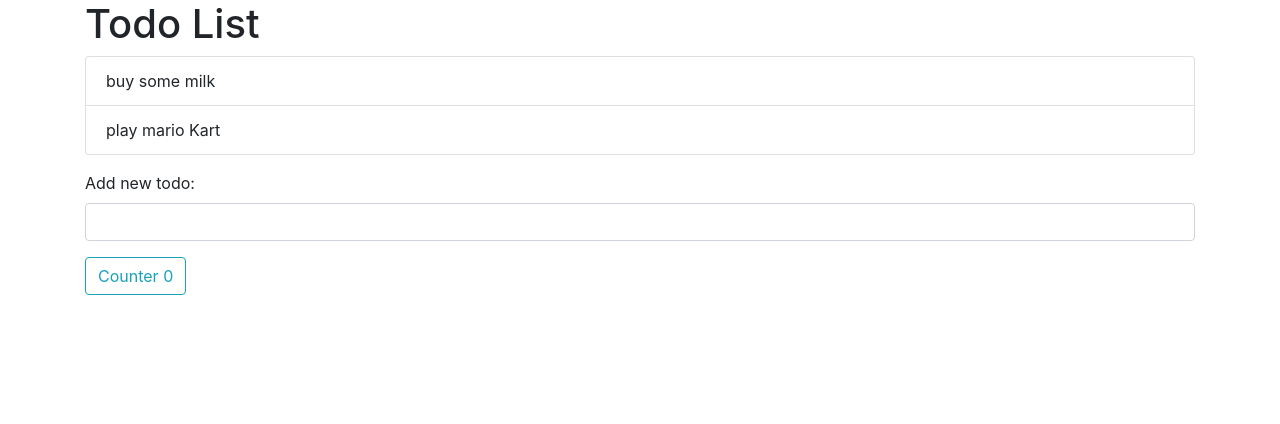
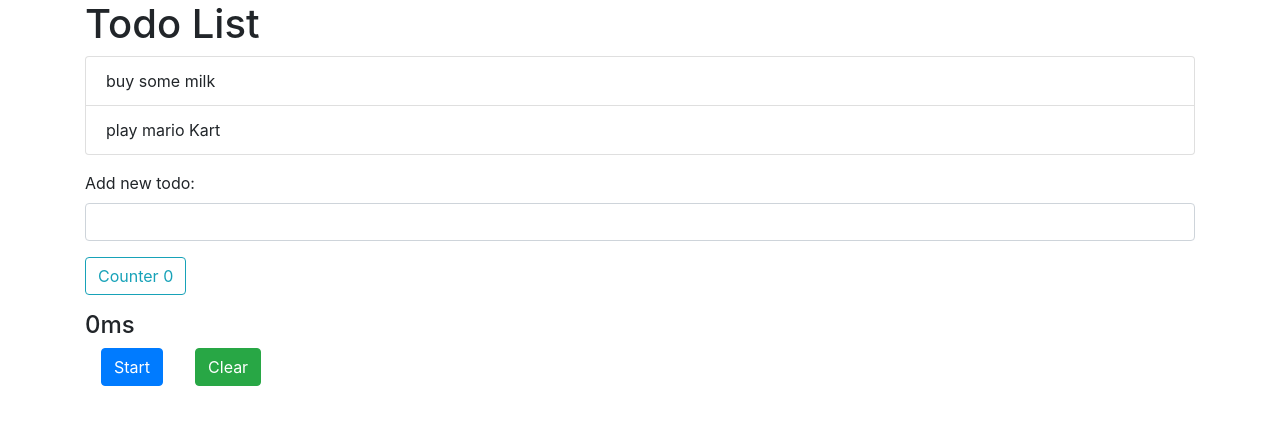
Before and after one commit to rebisha/Todo-List, a React (Create React App) app: page / in a window 1280 px wide. Shown: the top 424 px of the page. Built offline with nearby package versions, Linux system fonts and the light colour scheme.

Commit message:
React Stopwatch

```diff
--- a/package.json
+++ b/package.json
@@ -1,6 +1,6 @@
 {
   "name": "todo-list",
-  "version": "0.1.0",
+  "version": "1.0.0",
   "private": true,
   "dependencies": {
     "react": "^16.11.0",
--- a/src/App.js
+++ b/src/App.js
@@ -1,9 +1,9 @@
 import React, { Component } from 'react';
 import { Container } from 'react-bootstrap';
 import AddTodo from './components/addTodo';
+import CounterButton from './components/counterButton';
+import StopWatch from './components/stopWatch';
 import Todo from './components/todo';
-
-import CounterButton from './components/counterButton';
 
 class App extends Component {
   state = {
@@ -11,7 +11,9 @@ class App extends Component {
       { id: 1, content: 'buy some milk' },
       { id: 2, content: 'play mario Kart' }
     ],
-    count: 0
+    count: 0,
+    timer: 0,
+    running: false
   }
 
   deleteTodo = (id) => {
@@ -38,14 +40,57 @@ class App extends Component {
     });
   }
 
+  handleRunClick = () => {
+    this.setState(state => {
+      if(state.running) {
+        clearInterval(this.lapse);
+      } else {
+        const startTime = Date.now() - this.state.timer;
+        this.lapse = setInterval(() => {
+          this.setState({
+            timer: Date.now() - startTime
+          })
+        })
+      }
+      return {running: !state.running}
+    })
+  }
+
+  handleClearClick = () => {
+    clearInterval(this.lapse);
+
+    this.setState({
+      timer: 0,
+      running: false
+    })
+  }
+
+  componentWillUnmount() {
+    clearInterval(this.lapse);
+  }
+
   render() {
     return (
       <Container>
         <div className="App">
           <Todo todo={this.state.todos} deleteTodo={this.deleteTodo} />
         </div>
-        <AddTodo incrementCount={this.incrementCount} addTodo={this.addTodo} />
-        <CounterButton incrementCount={this.incrementCount} count={this.state.count} />
+        <AddTodo
+          incrementCount={this.incrementCount}
+          addTodo={this.addTodo}
+        />
+
+        <CounterButton
+          incrementCount={this.incrementCount}
+          count={this.state.count}
+        />
+
+        <StopWatch
+          timer={this.state.timer}
+          running={this.state.running}
+          handleRunClick={this.handleRunClick}
+          handleClearClick={this.handleClearClick}
+        />
       </Container>
     );
   }
--- a/src/components/counterButton.js
+++ b/src/components/counterButton.js
@@ -1,9 +1,7 @@
 import React  from 'react';
 import { Button } from 'react-bootstrap';
 
-function CounterButton(props) {
-    const { incrementCount, count } = props;
-
+const CounterButton = ({incrementCount, count}) => {
     const handleButtonClick = () => {
         incrementCount(5);
     }
--- /dev/null
+++ b/src/components/stopWatch.js
@@ -0,0 +1,13 @@
+import React from 'react';
+import { Button } from 'react-bootstrap';
+
+const StopWatch = ({timer, running, handleRunClick, handleClearClick}) => {
+    return (
+        <div className="my-3">
+            <h4>{timer}ms</h4>
+            <Button className="mx-3" variant="primary" onClick={handleRunClick} >{running ? 'Stop': 'Start'}</Button>
+            <Button className="mx-3" variant="success" onClick={handleClearClick}>Clear</Button>
+        </div>
+    );}
+
+export default StopWatch;
```
